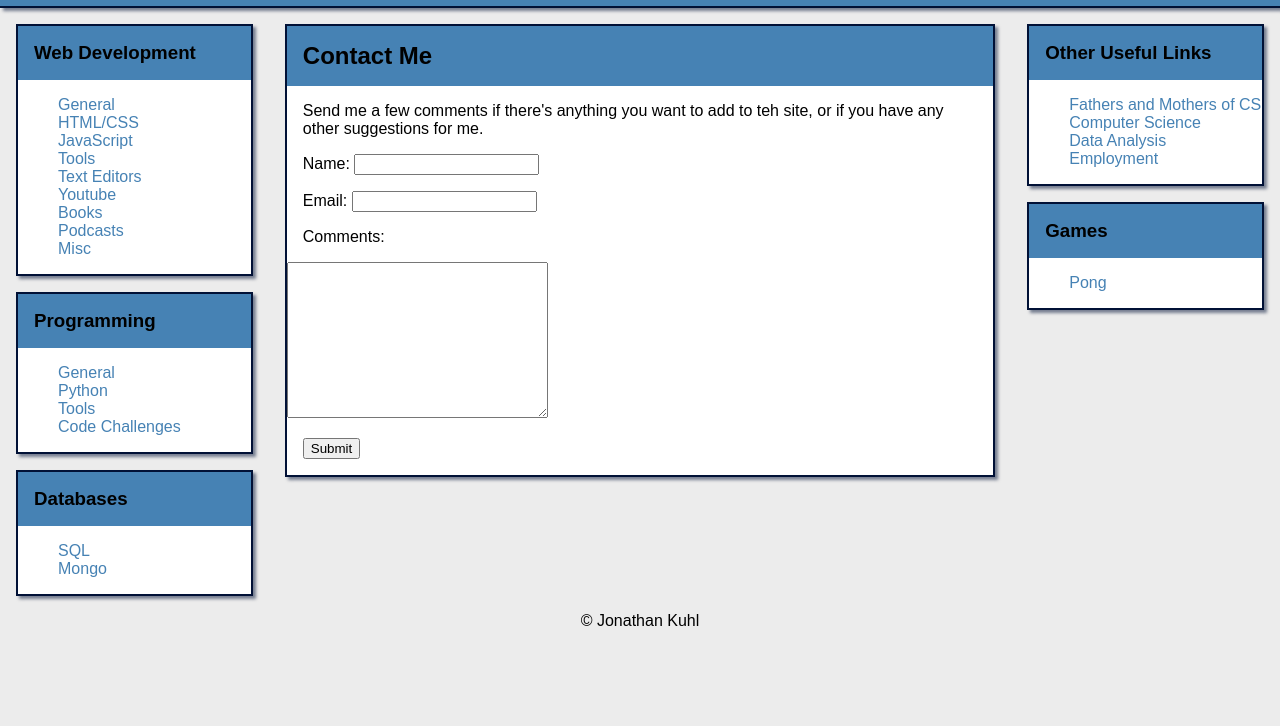
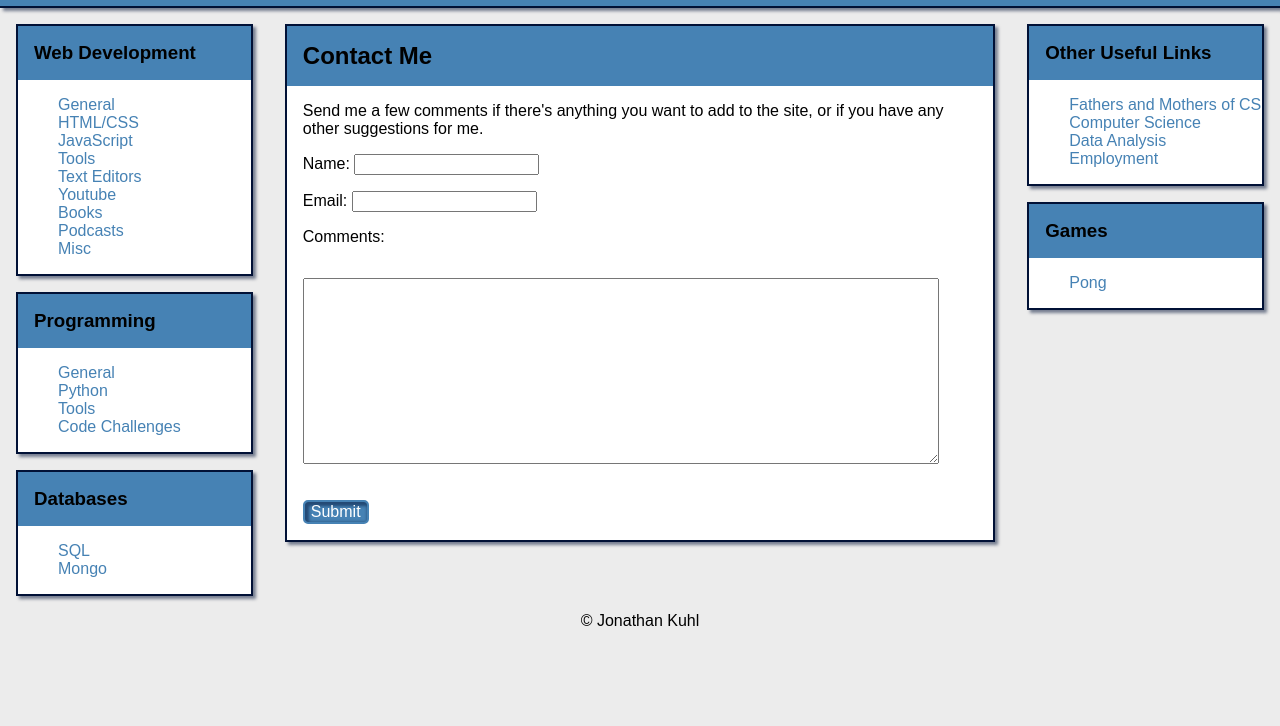
Before and after one commit to jckuhl/project-breakpoint, a plain HTML site: page dist/contact.html in a window 1280 px wide. Shown: the part 74-800 px from the top of the page. Drawn offline with Linux system fonts and the light colour scheme; a web font is replaced by a local one.

Commit message:
worked on contact page, font

```diff
--- a/dist/contact.html
+++ b/dist/contact.html
@@ -68,7 +68,7 @@
             <section>
                 <article class="card">
                     <h2>Contact Me</h2>
-                    <p>Send me a few comments if there's anything you want to add to teh site, or if you have any other suggestions for me.</p>
+                    <p>Send me a few comments if there's anything you want to add to the site, or if you have any other suggestions for me.</p>
                     <form action="#">
                         <p>
                             <label for="name">Name:</label>
--- a/dist/style/css/primary.css
+++ b/dist/style/css/primary.css
@@ -1,3 +1,4 @@
+@import url("https://fonts.googleapis.com/css?family=Cantarell");
 * {
   box-sizing: border-box; }
 
@@ -83,7 +84,7 @@ header {
   .flex-content section {
     flex: 3;
     margin: 0 2rem;
-    transition: transform 2s; }
+    transition: transform 1s; }
   .flex-content nav {
     flex: 1;
     margin-left: 1rem; }
@@ -128,7 +129,32 @@ footer {
   footer p {
     margin: 0; }
 
+button {
+  color: white;
+  background-color: steelblue;
+  font-size: 1rem;
+  border: 2px solid steelblue;
+  border-radius: 5px;
+  transition: transform 0.5;
+  box-shadow: inset 2px 2px 3px 2px rgba(1, 17, 54, 0.502); }
+
+button:focus {
+  outline: none;
+  transform: translateY(5px); }
+
+button:hover {
+  box-shadow: 2px 2px 2px rgba(1, 17, 54, 0.502);
+  -webkit-box-shadow: 2px 2px 2px rgba(1, 17, 54, 0.502);
+  -moz-box-shadow: 2px 2px 2px rgba(1, 17, 54, 0.502); }
+
+textarea {
+  margin: 1rem;
+  width: 90%;
+  font-size: 1rem; }
+
 html, body {
+  overflow-x: hidden;
+  overflow-y: scroll;
   margin: 0;
   padding: 0;
   height: 100%;
@@ -139,7 +165,7 @@ html, body {
   margin-top: 1rem;
   background: white;
   border: 2px solid #011136;
-  transition: transform 2s;
+  transition: transform 1s;
   box-shadow: 3px 3px 3px rgba(1, 17, 54, 0.502);
   -webkit-box-shadow: 3px 3px 3px rgba(1, 17, 54, 0.502);
   -moz-box-shadow: 3px 3px 3px rgba(1, 17, 54, 0.502); }
@@ -154,11 +180,9 @@ html, body {
 .card.activeright {
   transform: translateX(100%); }
 
-section.card.activeCenter {
+section.activeCenter {
+  display: block;
   transform: scaleX(150%); }
-
-section.activeCenter {
-  flex: 10; }
 
 .card.activeCenter {
   transform: scaleX(150%); }
--- /dev/null
+++ b/dist/style/scss/_form.scss
@@ -0,0 +1,24 @@
+button {
+    color: $color-btn-txt;
+    background-color: $color-btn;
+    font-size: 1rem;
+    border: 2px solid $color-btn;
+    border-radius: 5px;
+    transition: transform 0.5;
+    @include innerShadow;
+}
+
+button:focus {
+    outline: none;
+    transform: translateY(5px);
+}
+
+button:hover {
+    @include buttonShadow;
+}
+
+textarea {
+    margin: 1rem;
+    width: 90%;
+    font-size: 1rem;
+}
--- a/dist/style/scss/_mixins.scss
+++ b/dist/style/scss/_mixins.scss
@@ -9,3 +9,7 @@
     -webkit-box-shadow: 3px 3px 3px $color-trim-shadow;
     -moz-box-shadow: 3px 3px 3px $color-trim-shadow;
 }
+
+@mixin innerShadow {
+    box-shadow: inset 2px 2px 3px 2px $color-trim-shadow;
+}
--- a/dist/style/scss/_variables.scss
+++ b/dist/style/scss/_variables.scss
@@ -14,11 +14,15 @@ $color-card-header: steelblue;
 $color-border-selected: red;
 $color-border-deselected: black;
 $color-link: steelblue;
+$color-btn: steelblue;
+$color-btn-txt: white;
 
 // Fonts
-$font-reg: Arial sans-serif;
+@import url('https://fonts.googleapis.com/css?family=Cantarell');
+//font-family: 'Cantarell', sans-serif;
+$font-reg: 'Cantarell', sans-serif;
 
 $footer-height: 50px;
 
 //Animation
-$animTime: 2s;
+$animTime: 1s;
--- a/dist/style/scss/primary.scss
+++ b/dist/style/scss/primary.scss
@@ -3,9 +3,12 @@
 @import 'header';
 @import 'body';
 @import 'footer';
+@import 'form';
 @import 'mediaqueries';
 
 html, body {
+    overflow-x: hidden;
+    overflow-y: scroll;
     margin: 0;
     padding: 0;
     height: 100%;
@@ -34,12 +37,9 @@ html, body {
     transform: translateX(100%);
 }
 
-section.card.activeCenter {
+section.activeCenter {
+    display: block;
     transform: scaleX(150%);
-}
-
-section.activeCenter {
-    flex: 10;
 }
 
 .card.activeCenter {
```
Also changed, not shown: 1 other file.
